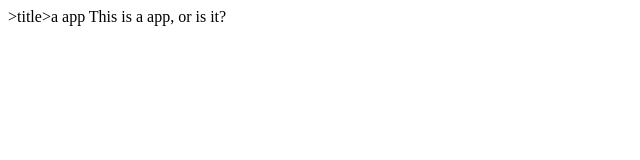
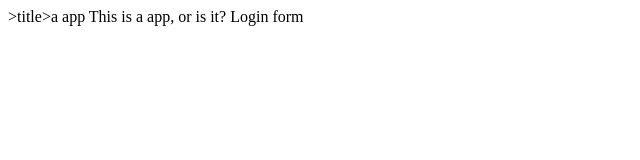
Before and after one commit to BramVanMechelen/myappsample, a plain HTML site: page index.html in a window 1280 px wide. Shown: the full height of the page, 0-640 px from the left. Drawn offline with Linux system fonts and the light colour scheme.

Commit message:
login form

```diff
--- a/index.html
+++ b/index.html
@@ -4,5 +4,6 @@
   </head>
   <body>
     This is a app, or is it?
+    Login form
   </body>
 </html>
```
Also changed, not shown: login.html (added, +1 -0 lines), 1 other file.
